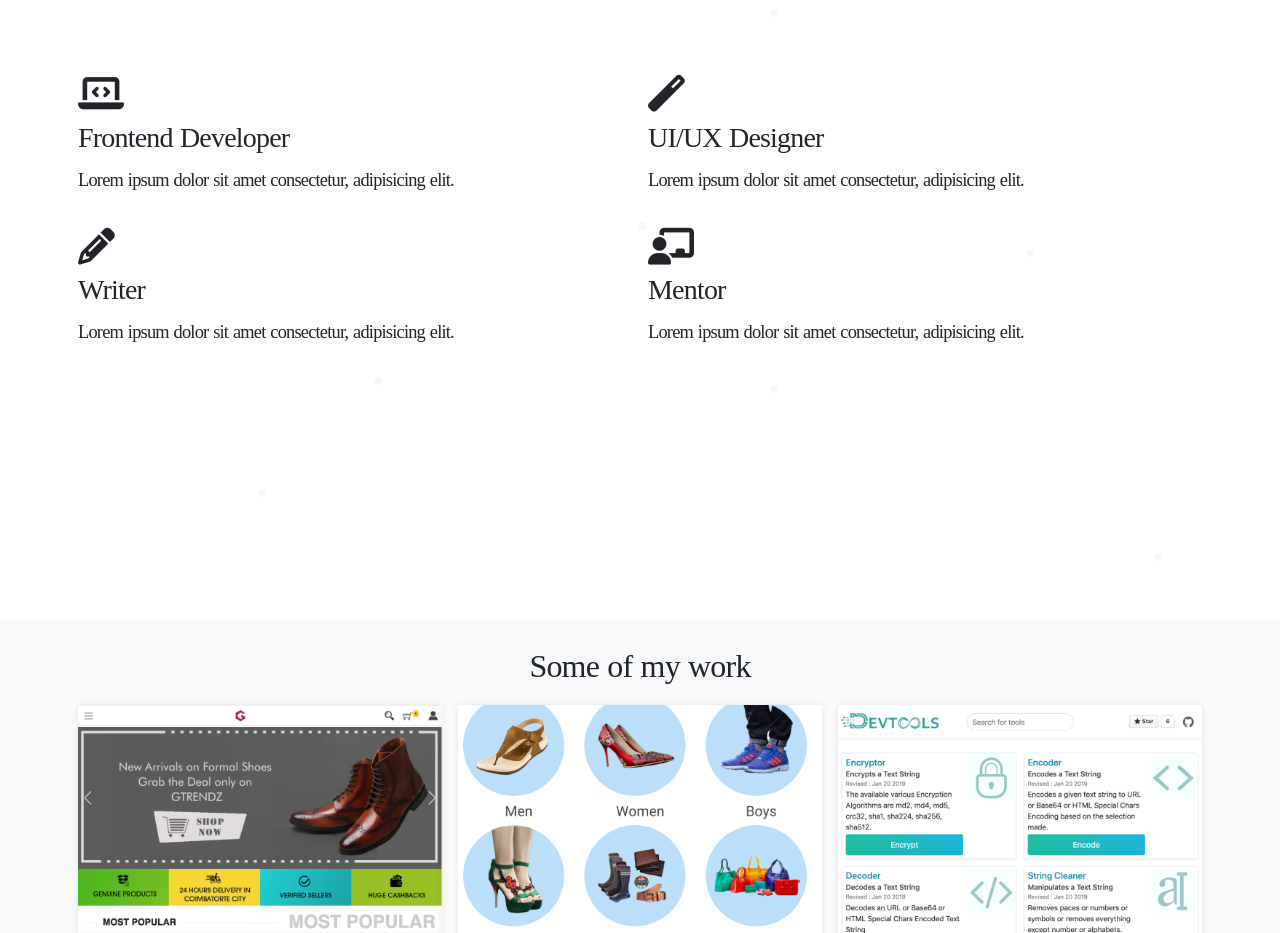
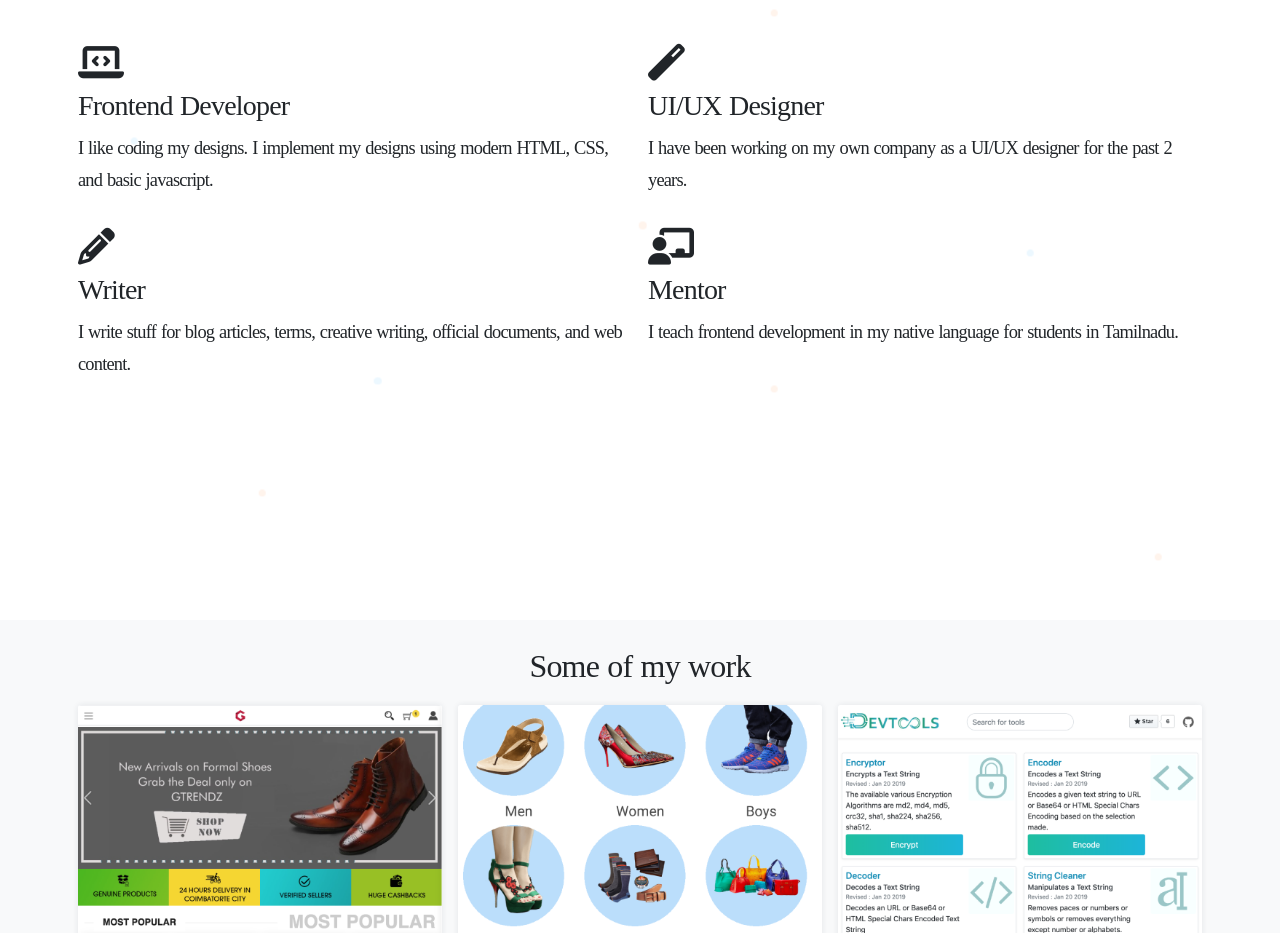
Before and after one commit to narenkram/Lance, a Nuxt app: page / in a window 1280 px wide. Shown: the part 1780-2713 px from the top of the page. Built offline with nearby package versions, Linux system fonts and the light colour scheme; a web font is replaced by a local one.

Commit message:
add about content

```diff
--- a/pages/index.vue
+++ b/pages/index.vue
@@ -74,22 +74,22 @@
           <div class="col-12 col-sm-12 col-md-6 col-lg-6 p-2">
             <i class="fas fa-2x fa-laptop-code"></i>
             <h3>Frontend Developer</h3>
-            <p>Lorem ipsum dolor sit amet consectetur, adipisicing elit.</p>
+            <p>I like coding my designs. I implement my designs using modern HTML, CSS, and basic javascript.</p>
           </div>
           <div class="col-12 col-sm-12 col-md-6 col-lg-6 p-2">
             <i class="fas fa-2x fa-magic"></i>
             <h3>UI/UX Designer</h3>
-            <p>Lorem ipsum dolor sit amet consectetur, adipisicing elit.</p>
+            <p>I have been working on my own company as a UI/UX designer for the past 2 years.</p>
           </div>
           <div class="col-12 col-sm-12 col-md-6 col-lg-6 p-2">
             <i class="fas fa-2x fa-pencil-alt"></i>
             <h3>Writer</h3>
-            <p>Lorem ipsum dolor sit amet consectetur, adipisicing elit.</p>
+            <p>I write stuff for blog articles, terms, creative writing, official documents, and web content.</p>
           </div>
           <div class="col-12 col-sm-12 col-md-6 col-lg-6 p-2">
             <i class="fas fa-2x fa-chalkboard-teacher"></i>
             <h3>Mentor</h3>
-            <p>Lorem ipsum dolor sit amet consectetur, adipisicing elit.</p>
+            <p>I teach frontend development in my native language for students in Tamilnadu.</p>
           </div>
         </div>
       </div>
```
